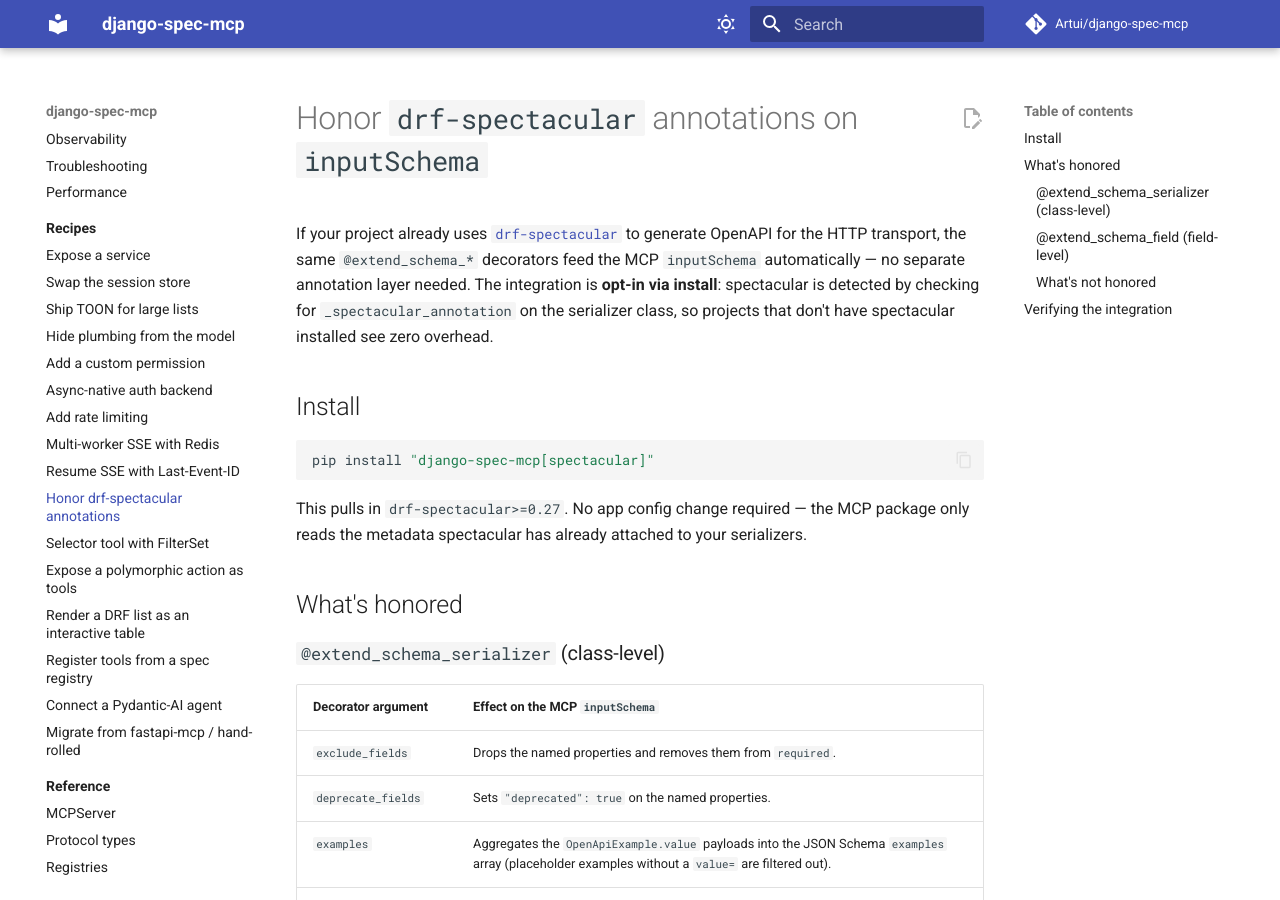
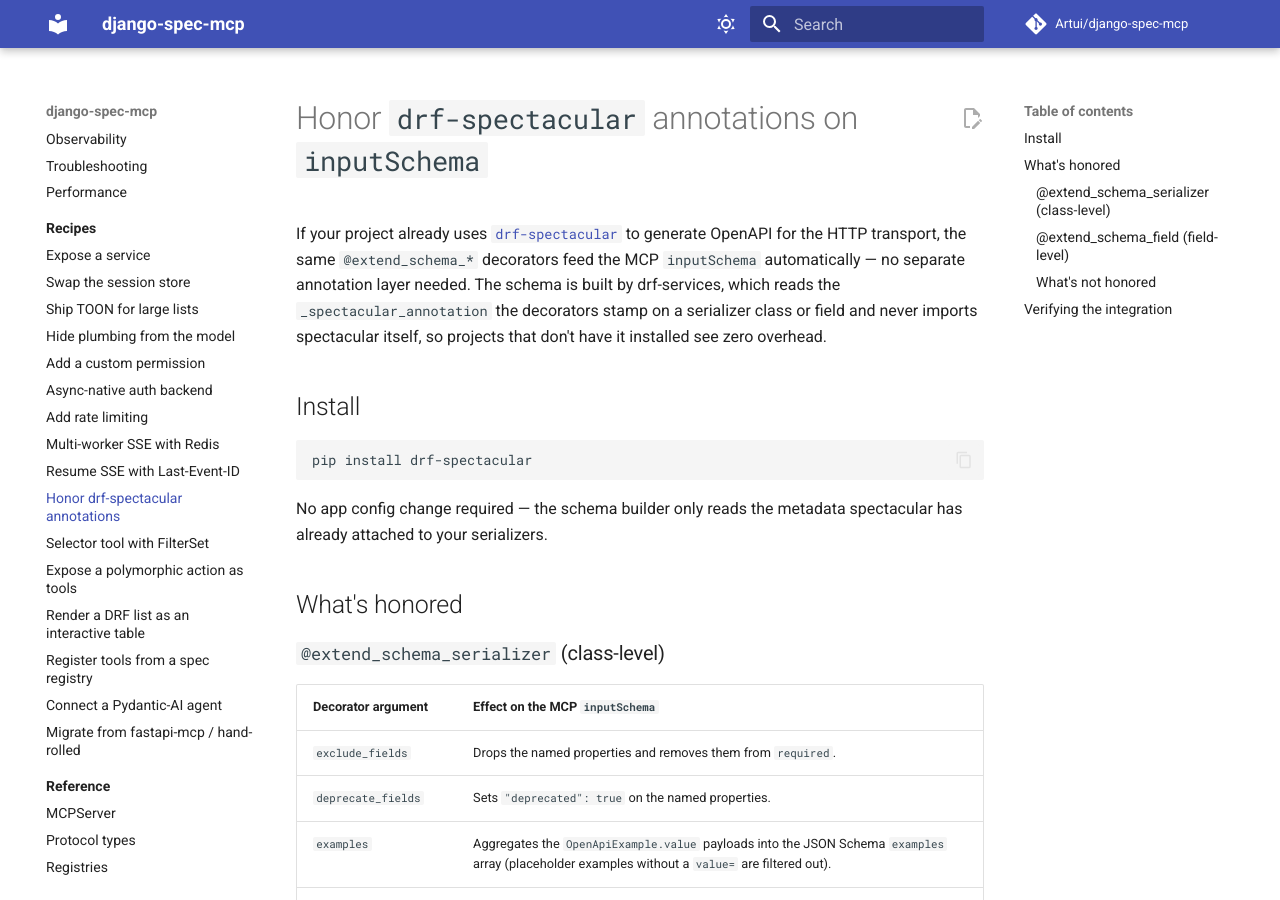
Before and after one commit to Artui/django-spec-mcp, an MkDocs documentation site: the page built from docs/recipes/drf-spectacular.md, in a window 1280 px wide and 900 px high. Built offline with MkDocs 1.6.1 and Material for MkDocs 9.7.7, drawn with Linux system fonts in a browser that asks for light colours; comment, search, counter and statistics services are not loaded.

Commit message:
Drop the jwt, spectacular and filter extras
jwt only installed djangorestframework-simplejwt for the cookie adapter that
left with the bundled authorization-server pieces. spectacular and filter
only re-exposed a package drf-services already reads: it builds a tool's
inputSchema honouring drf-spectacular's @extend_schema_* annotations, and it
runs a selector spec's FilterSet on django-filter. A project using either has
the package installed already.

Both stay in the dev group. The FilterSet recipe and the examples now install
django-filter directly, the spectacular recipe installs drf-spectacular
directly, and a new schema test holds that recipe's claims against the
inputSchema the server advertises.

Co-Authored-By: Claude Opus 5.5 <noreply@anthropic.com>

````diff
--- a/docs/recipes/drf-spectacular.md
+++ b/docs/recipes/drf-spectacular.md
@@ -3,20 +3,19 @@
 If your project already uses [`drf-spectacular`](https://drf-spectacular.readthedocs.io/)
 to generate OpenAPI for the HTTP transport, the same `@extend_schema_*`
 decorators feed the MCP `inputSchema` automatically — no separate
-annotation layer needed. The integration is **opt-in via install**:
-spectacular is detected by checking for `_spectacular_annotation` on the
-serializer class, so projects that don't have spectacular installed see
-zero overhead.
+annotation layer needed. The schema is built by drf-services, which reads
+the `_spectacular_annotation` the decorators stamp on a serializer class or
+field and never imports spectacular itself, so projects that don't have it
+installed see zero overhead.
 
 ## Install
 
 ```bash
-pip install "django-spec-mcp[spectacular]"
+pip install drf-spectacular
 ```
 
-This pulls in `drf-spectacular>=0.27`. No app config change required —
-the MCP package only reads the metadata spectacular has already attached
-to your serializers.
+No app config change required — the schema builder only reads the metadata
+spectacular has already attached to your serializers.
 
 ## What's honored
 
````
Also changed, not shown: CHANGELOG.md (+8 -0 lines), README.md (+2 -8 lines), docs/index.md (+2 -6 lines), docs/recipes/selector-tool-with-filterset.md (+3 -3 lines), examples/README.md (+1 -1 lines), examples/invoicing/README.md (+2 -2 lines), examples/job_status/README.md (+1 -1 lines), pyproject.toml (+9 -12 lines), 4 other files.
